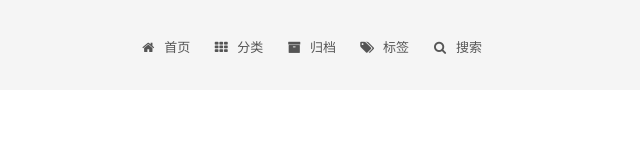
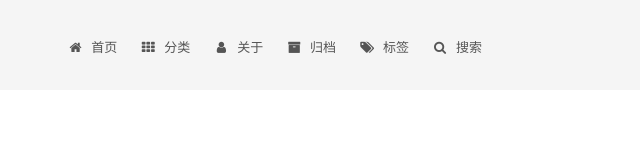
Before and after one commit to CoderJack666/coderjack666.github.io, a plain HTML site: page index.html in a window 1280 px wide. Shown: the top 167 px of the page, 498-1138 px from the left. Drawn offline with nearby package versions, Linux system fonts and the light colour scheme; some packages are replaced by stand-ins of ours; a script that the page names is missing.

Commit message:
Site updated: 2017-03-07 18:11:45

```diff
--- a/css/main.css
+++ b/css/main.css
@@ -1699,7 +1699,7 @@ pre .javascript .function {
   width: 4px;
   height: 4px;
   border-radius: 50%;
-  background: #3ddaff;
+  background: #2eff8b;
 }
 .links-of-blogroll {
   font-size: 13px;
--- a/index.html
+++ b/index.html
@@ -80,7 +80,7 @@
 
 
 
-  <link rel="shortcut icon" type="image/x-icon" href="/favicon.ico?v=5.1.0" />
+  <link rel="shortcut icon" type="image/x-icon" href="/images/avatar.jpg?v=5.1.0" />
 
 
 
@@ -205,6 +205,16 @@
               <i class="menu-item-icon fa fa-fw fa-th"></i> <br />
 
             分类
+          </a>
+        </li>
+
+
+        <li class="menu-item menu-item-about">
+          <a href="/about" rel="section">
+
+              <i class="menu-item-icon fa fa-fw fa-user"></i> <br />
+
+            关于
           </a>
         </li>
 
```
Also changed, not shown: 2017/03/06/hello-world/index.html (+11 -1 lines), archives/2017/03/index.html (+11 -1 lines), archives/2017/index.html (+11 -1 lines), archives/index.html (+11 -1 lines), favicon.ico (added).
